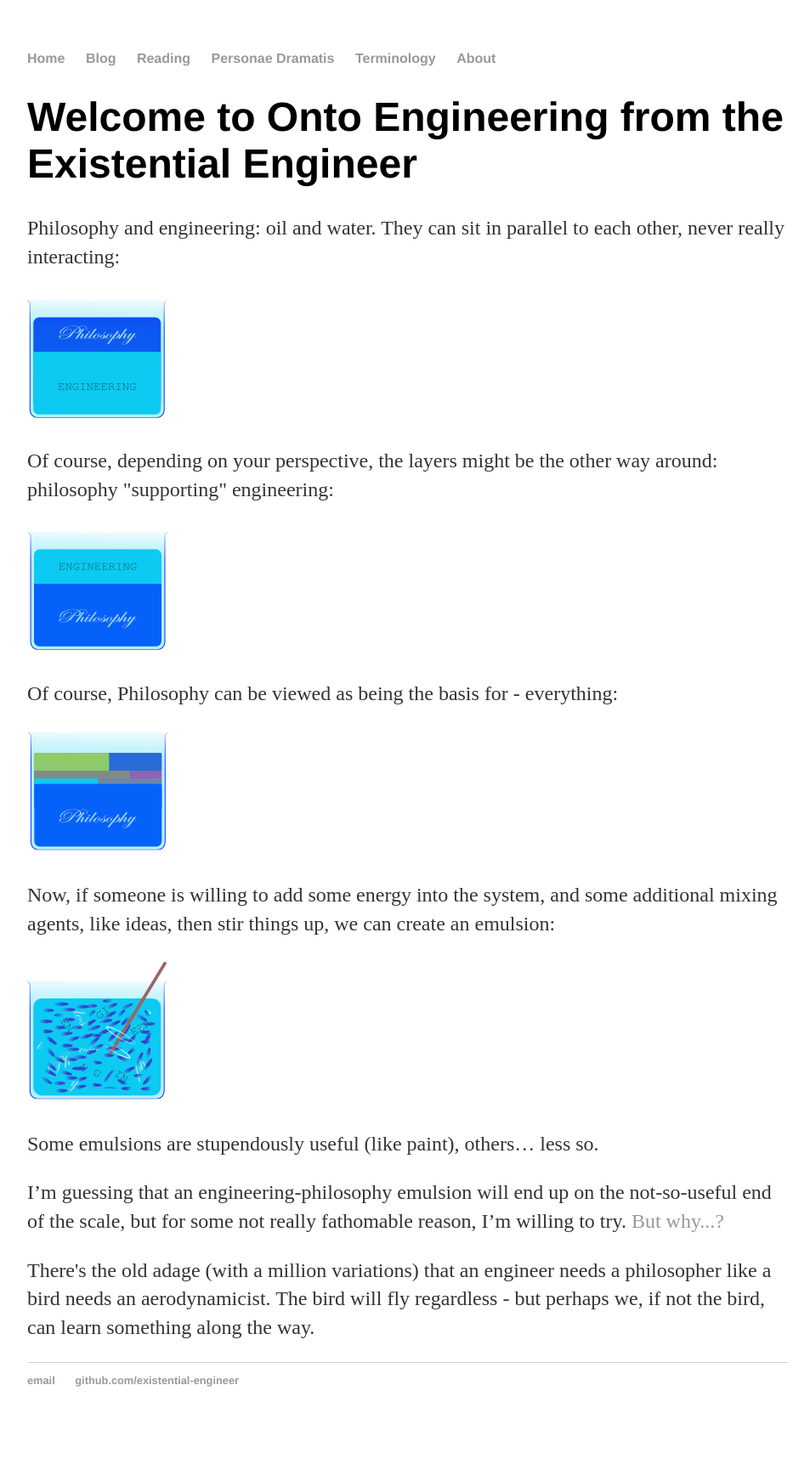
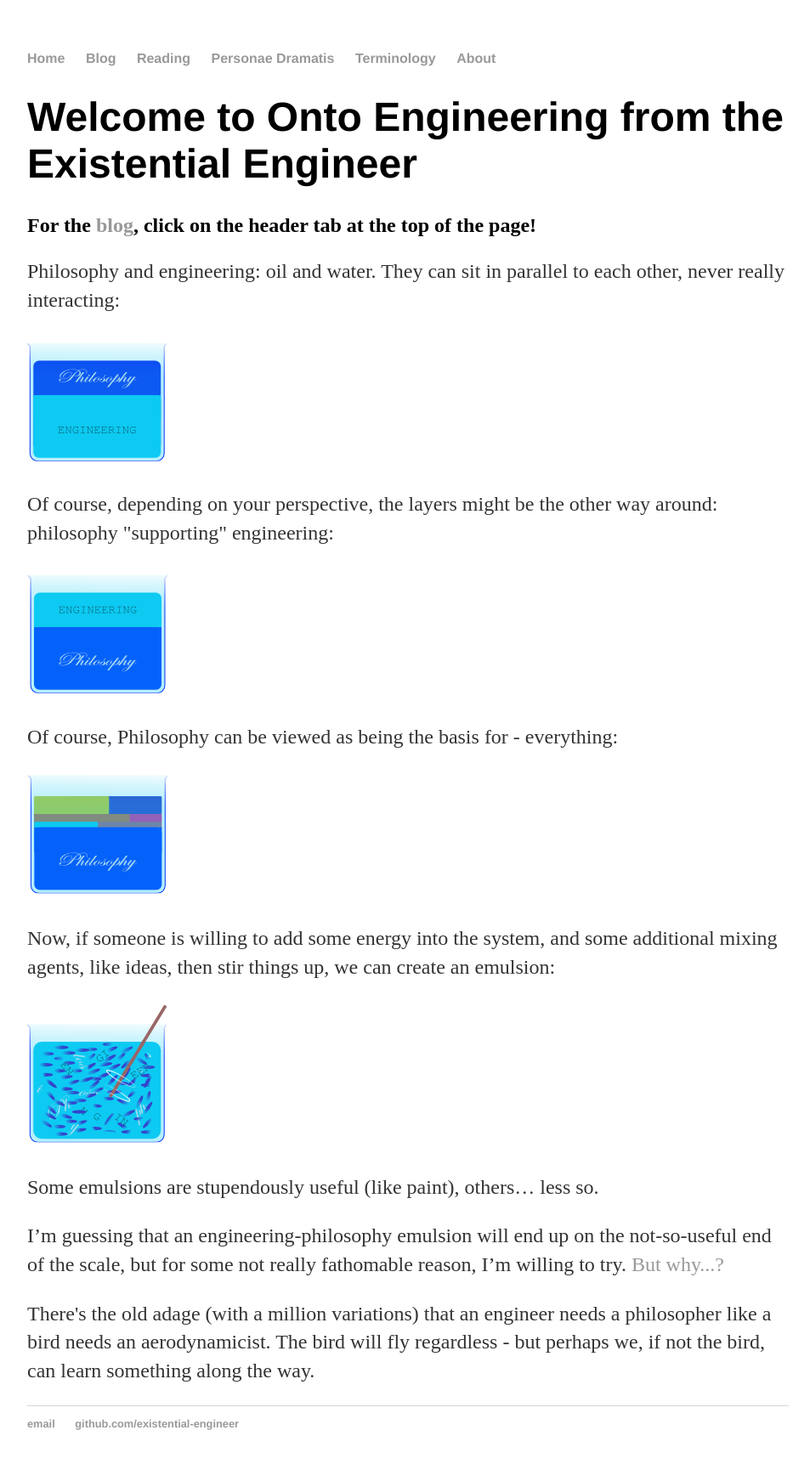
Before and after one commit to existential-engineer/existential-engineer.github.io, a Jekyll site: the page built from index.html, in a window 1280 px wide. Shown: the whole page at 85% size, without its empty margins (160-1113 px from the left). Built offline with Jekyll 4.4.1, drawn with Linux system fonts in a browser that asks for light colours; before the commit the page ends 1692 px from its top, so only the background shows below that.

Commit message:
Added h2 with ref and link to blog

```diff
--- a/index.html
+++ b/index.html
@@ -4,6 +4,7 @@ title: Onto Engineering
 ---
 <div class="blurb">
         <h1>Welcome to Onto Engineering from the Existential Engineer</h1>
+        <h2>For the <a href="/blog/index.html">blog</a>, click on the header tab at the top of the page!</h2>
         <p>Philosophy and engineering: oil and water. They can sit in parallel to each other, never really interacting: </p> <p> <img src="/images/PhiOnEng@0.5x.png" alt="OilAndWater" /></p>
         <p>Of course, depending on your perspective, the layers might be the other way around: philosophy "supporting" engineering:</p>
         <p><img src="/images/EngOnPhi.png" alt="PhilosophySupportingEngineering" /></p>
```
